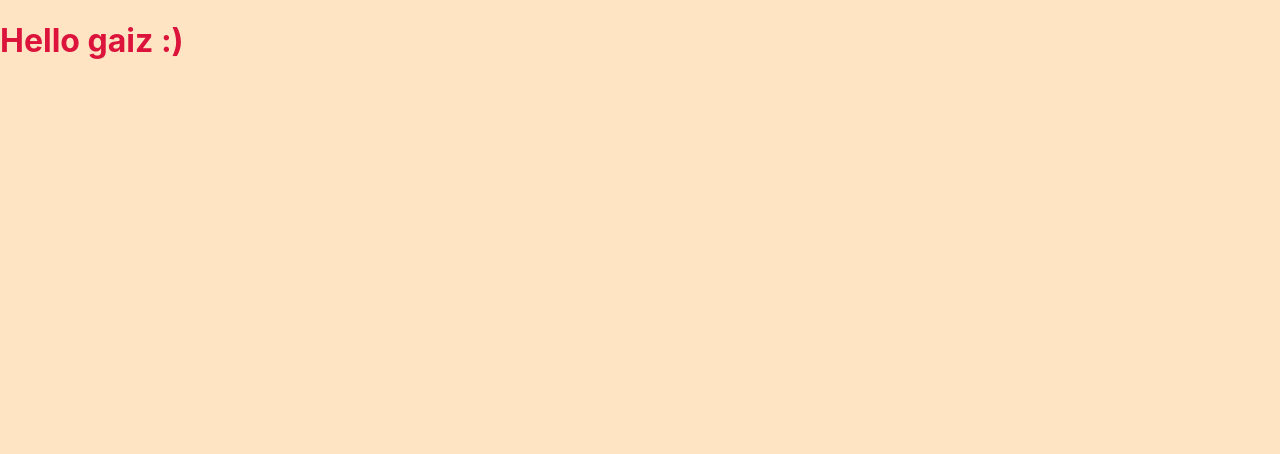
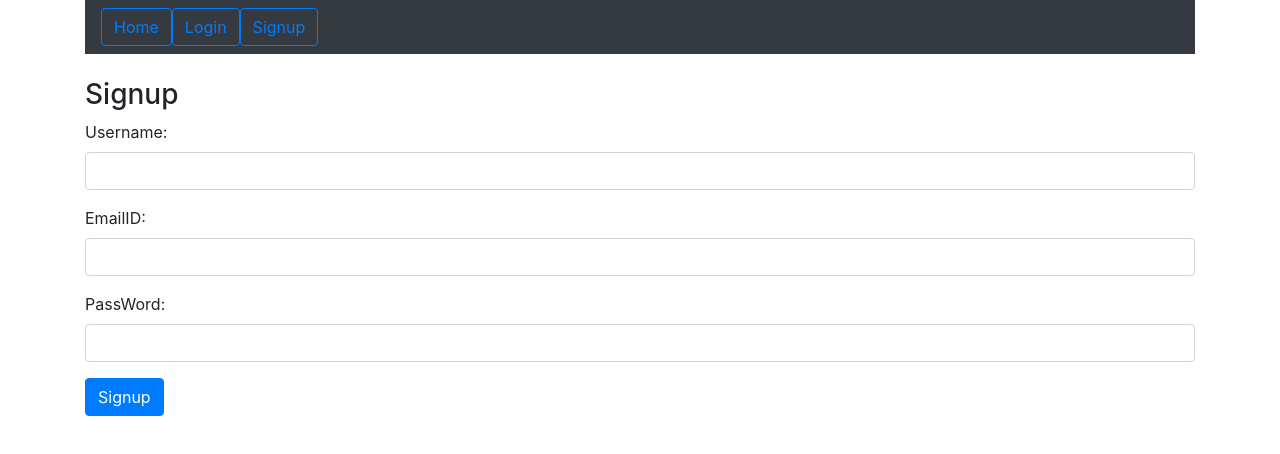
Before and after one commit to aj0311/Student-Workspace, a React (Create React App) app: page /signup in a window 1280 px wide. Shown: the top 454 px of the page. Built offline with nearby package versions, Linux system fonts and the light colour scheme.

Commit message:
Added login and Signup Page

```diff
--- a/package.json
+++ b/package.json
@@ -6,6 +6,7 @@
     "@testing-library/jest-dom": "^5.11.5",
     "@testing-library/react": "^11.1.1",
     "@testing-library/user-event": "^12.2.0",
+    "bootstrap": "^4.5.3",
     "react": "^17.0.1",
     "react-dom": "^17.0.1",
     "react-router-dom": "^5.2.0",
--- a/src/App.js
+++ b/src/App.js
@@ -1,10 +1,29 @@
-import "./App.css";
+import React from 'react';
+import "bootstrap/dist/css/bootstrap.min.css";
+//import { BrowserRouter as Router, Route} from "react-router-dom";
+import { BrowserRouter as Router, Switch, Route } from "react-router-dom";
+
+
+import Navbar from "./components/navbar.component"
+import Login from "./components/Auth/Login";
+import Signup from "./components/Auth/Signup";
+/*import Navbar from "./components/navbar.component"
+import ExercisesList from "./components/exercises-list.component";
+import EditExercise from "./components/edit-exercise.component";
+import CreateExercise from "./components/create-exercise.component";
+import CreateUser from "./components/create-user.component";
+*/
 
 function App() {
   return (
-    <div>
-      <h1>Hello gaiz :)</h1>
-    </div>
+    <Router>
+      <div className="container">
+      <Navbar />
+      <br/>
+      <Route path="/login"  component={Login} />
+      <Route path="/signup" component={Signup} />
+      </div>
+    </Router>
   );
 }
 
--- /dev/null
+++ b/src/components/Auth/Login.js
@@ -0,0 +1,75 @@
+import React, { Component }  from "react";
+
+export default class Login extends Component {
+    constructor(props) {
+      super(props);
+
+      this.onChangeUsername = this.onChangeUsername.bind(this);
+      this.onChangePassword = this.onChangePassword.bind(this);
+      this.onSubmit = this.onSubmit.bind(this);
+
+      this.state = {
+        username: '',
+        password: ''
+      }
+    }
+
+    onChangeUsername(e) {
+      this.setState({
+        username: e.target.value
+      })
+    }
+
+     onChangePassword(e) {
+       this.setState({
+         password: e.target.value
+       })
+     }
+
+    onSubmit(e) {
+      e.preventDefault();
+
+      const user = {
+        username: this.state.username,
+        password: this.state.password,
+      }
+
+      console.log(user);
+
+      this.setState({
+        username: '',
+        password: '',
+      })
+    }
+
+    render() {
+      return (
+        <div>
+          <h3>Login</h3>
+          <form onSubmit={this.onSubmit}>
+            <div className="form-group">
+              <label>Username: </label>
+              <input  type="text"
+                  required
+                  className="form-control"
+                  value={this.state.username}
+                  onChange={this.onChangeUsername}
+                  />
+            </div>
+            <div className="form-group">
+              <label>PassWord: </label>
+              <input  type="password"
+                  required
+                  className="form-control"
+                  value={this.state.password}
+                  onChange={this.onChangePassword}
+                  />
+            </div>
+            <div className="form-group">
+              <input type="submit" value="Login" className="btn btn-primary" />
+            </div>
+          </form>
+        </div>
+      )
+    }
+  }
--- /dev/null
+++ b/src/components/Auth/Signup.js
@@ -0,0 +1,94 @@
+import React, { Component }  from "react";
+
+export default class Signup extends Component {
+    constructor(props) {
+      super(props);
+
+      this.onChangeUsername = this.onChangeUsername.bind(this);
+      this.onChangePassword = this.onChangePassword.bind(this);
+      this.onChangeemailID = this.onChangeemailID.bind(this);
+      this.onSubmit = this.onSubmit.bind(this);
+
+      this.state = {
+        username: '',
+        password: '',
+        emailID: '',
+      }
+    }
+
+    onChangeUsername(e) {
+      this.setState({
+        username: e.target.value
+      })
+    }
+
+    onChangeemailID(e) {
+        this.setState({
+          emailID: e.target.value
+        })
+      }
+
+     onChangePassword(e) {
+       this.setState({
+         password: e.target.value
+       })
+     }
+
+    onSubmit(e) {
+      e.preventDefault();
+
+      const user = {
+        username: this.state.username,
+        emailID: this.state.emailID,
+        password: this.state.password,
+      }
+
+      console.log(user);
+
+      this.setState({
+        username: '',
+        emailID: '',
+        password: '',
+      })
+    }
+
+    render() {
+      return (
+        <div>
+          <h3>Signup</h3>
+          <form onSubmit={this.onSubmit}>
+            <div className="form-group">
+              <label>Username: </label>
+              <input  type="text"
+                  required
+                  className="form-control"
+                  value={this.state.username}
+                  onChange={this.onChangeUsername}
+                  />
+            </div>
+            <div className="form-group">
+              <label>EmailID: </label>
+              <input  type="password"
+                  required
+                  className="form-control"
+                  value={this.state.emailID}
+                  onChange={this.onChangeemailID}
+                  />
+            </div>
+            <div className="form-group">
+              <label>PassWord: </label>
+              <input  type="password"
+                  required
+                  className="form-control"
+                  value={this.state.password}
+                  onChange={this.onChangePassword}
+                  />
+            </div>
+            <div className="form-group">
+              <input type="submit" value="Signup" className="btn btn-primary" />
+            </div>
+          </form>
+        </div>
+      )
+    }
+  }
--- /dev/null
+++ b/src/components/navbar.component.js
@@ -0,0 +1,14 @@
+import React, { Component } from 'react';
+import { Link } from 'react-router-dom';
+
+export default class Navbar extends Component {
+render() {
+    return (
+        <nav className="navbar navbar-dark bg-dark navbar-expand-lg">
+            <Link to="/" className="btn btn-outline-primary my-2 my-sm-0">Home</Link>
+            <Link to="/login" className="btn btn-outline-primary my-2 my-sm-0">Login</Link>
+            <Link to="/signup" className="btn btn-outline-primary my-2 my-sm-0">Signup</Link>
+      </nav>
+    );
+  }
+}
```
